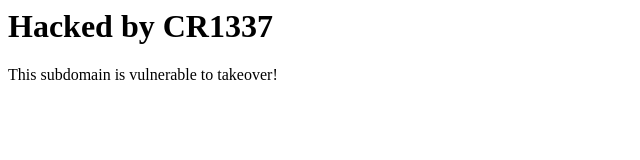
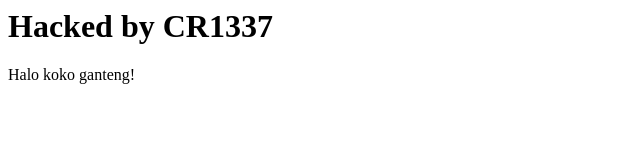
Before and after one commit to aintegratedmethaneinversion/seogabut, a plain HTML site: page index.html in a window 1280 px wide. Shown: the whole page, without its empty margins (0-640 px from the left). Drawn offline with Linux system fonts and the light colour scheme.

Commit message:
Update index.html

```diff
--- a/index.html
+++ b/index.html
@@ -2,6 +2,6 @@
 <head><title>Subdomain Takeover</title></head>
 <body>
     <h1>Hacked by CR1337</h1>
-    <p>This subdomain is vulnerable to takeover!</p>
+    <p>Halo koko ganteng!</p>
 </body>
 </html>
```
